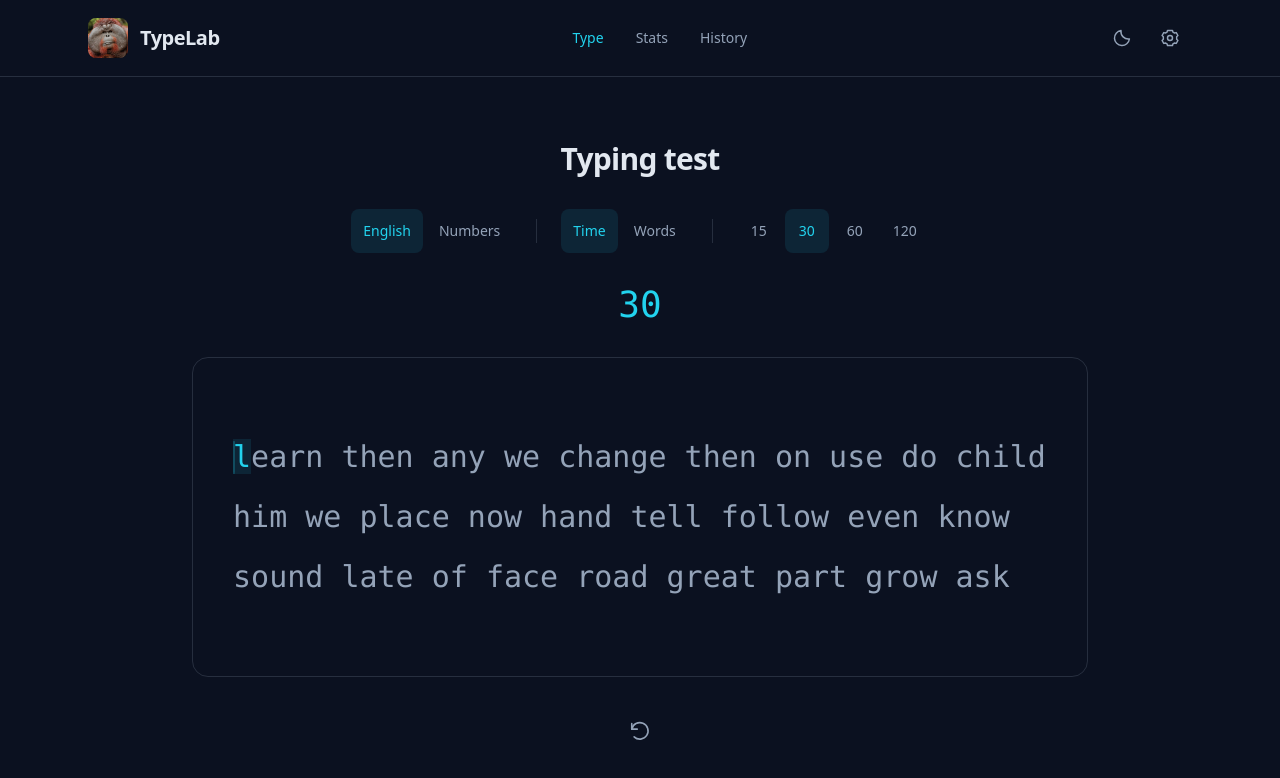
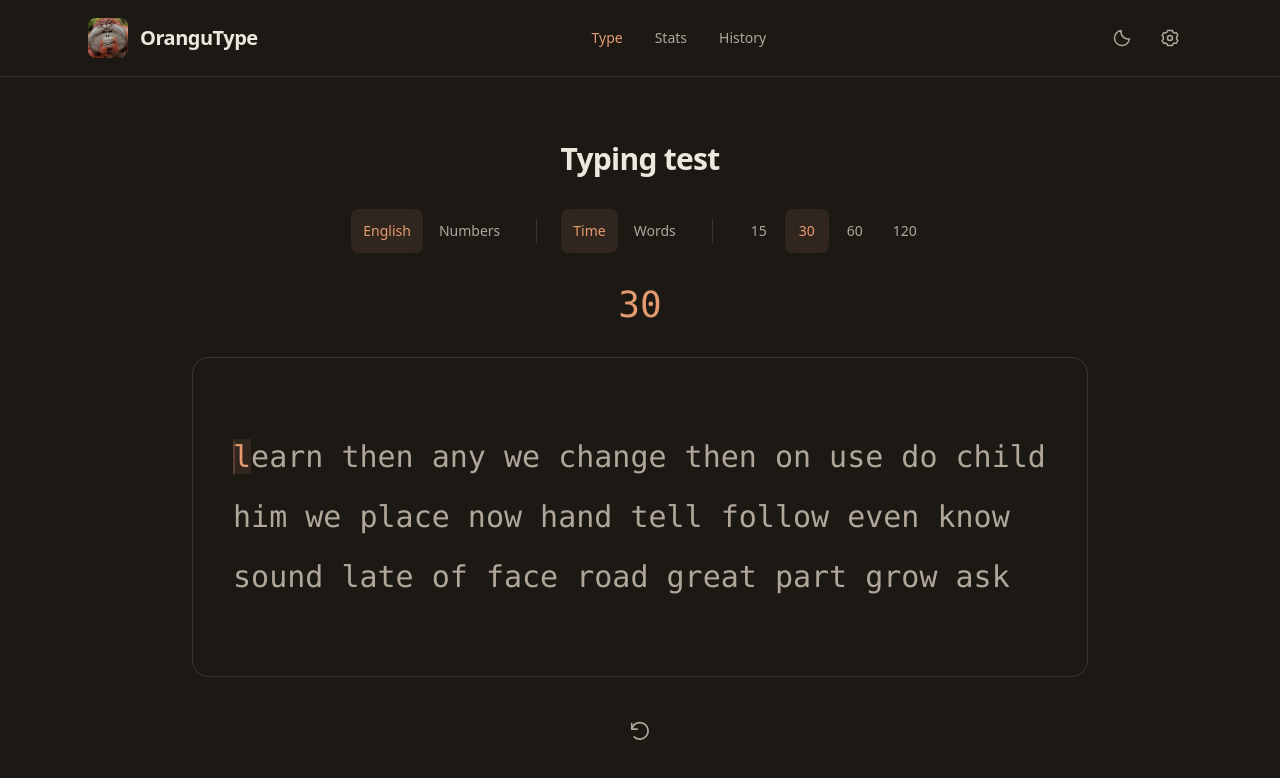
Before and after one commit to nubie69/OranguType, a React (Vite) app: page / in a window 1280 px wide. Shown: the top 778 px of the page. Built offline with nearby package versions, Linux system fonts and the light colour scheme.

Commit message:
Change Title

```diff
--- a/index.html
+++ b/index.html
@@ -3,7 +3,7 @@
   <head>
     <meta charset="UTF-8" />
     <meta name="viewport" content="width=device-width, initial-scale=1.0" />
-    <title>TypeLab</title>
+    <title>OranguType</title>
   </head>
   <body>
     <div id="root"></div>
--- a/src/components/Navbar.tsx
+++ b/src/components/Navbar.tsx
@@ -7,7 +7,7 @@ export default function Navbar({ page }: { page: string }) {
       >
         <a
           href="#type"
-          aria-label="TypeLab home"
+          aria-label="OranguType home"
           className="flex items-center gap-3 rounded-sm text-[var(--color-text-primary)]"
         >
           <img
@@ -17,7 +17,7 @@ export default function Navbar({ page }: { page: string }) {
             height={40}
             className="size-10 shrink-0 rounded-lg object-cover"
           />
-          <span className="text-xl font-semibold tracking-tight">TypeLab</span>
+          <span className="text-xl font-semibold tracking-tight">OranguType</span>
         </a>
 
         <ul className="order-last flex w-full items-center justify-center gap-8 text-sm font-medium sm:order-none sm:w-auto sm:justify-start">
--- a/src/components/TestResults.tsx
+++ b/src/components/TestResults.tsx
@@ -60,7 +60,7 @@ export default function TestResults({ wpm, accuracy, elapsedSeconds, points, tim
       </div>
       <div className="grid gap-4 sm:grid-cols-2">
         <LineGraph points={points} metric="wpm" label="WPM" color="var(--color-accent)" />
-        <LineGraph points={points} metric="accuracy" label="Accuracy" color="#a78bfa" />
+        <LineGraph points={points} metric="accuracy" label="Accuracy" color="var(--color-chart-secondary)" />
       </div>
       <p className="text-xs text-[var(--color-text-secondary)]">Each point measures your overall performance up to that time. WPM uses five correct characters per word; accuracy reflects typed text after corrections.</p>
       <details className="text-sm">
--- a/src/index.css
+++ b/src/index.css
@@ -2,11 +2,12 @@
 
 :root {
   color-scheme: dark;
-  --color-background: #0b1120;
-  --color-text-primary: #e2e8f0;
-  --color-text-secondary: #94a3b8;
-  --color-accent: #22d3ee;
-  --color-error: #fb7185;
+  --color-background: #1c1915;
+  --color-text-primary: #eee7dd;
+  --color-text-secondary: #b0a69a;
+  --color-accent: #e59a70;
+  --color-chart-secondary: #b1bc7b;
+  --color-error: #f07878;
 }
 
 @keyframes typing-caret-blink {
```
